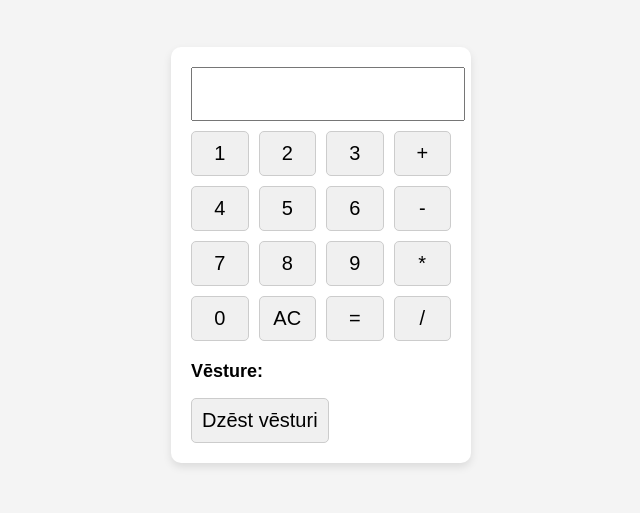
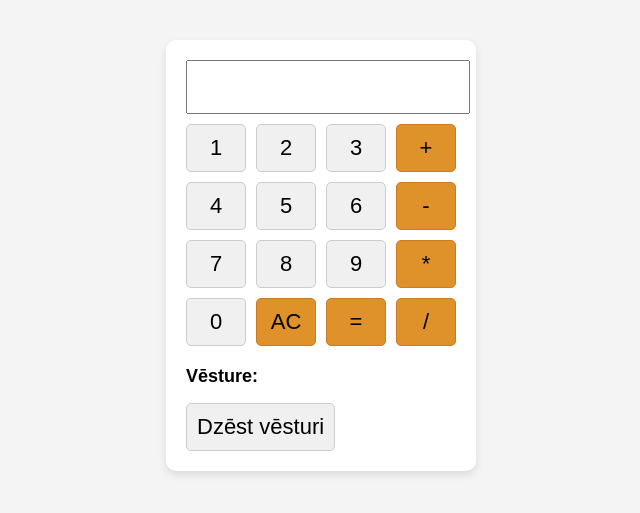
Before and after one commit to 22DP1AToca/kalkulatorsAA, a plain HTML site: page index.html in a window 1280 px wide. Shown: the part 145-658 px from the top of the page, without its empty margins (319-959 px from the left). Drawn offline with Linux system fonts and the light colour scheme.

Commit message:
added small css

```diff
--- a/index.html
+++ b/index.html
@@ -13,22 +13,22 @@
             <button class="button" onclick="appendToDisplay('1')">1</button>
             <button class="button" onclick="appendToDisplay('2')">2</button>
             <button class="button" onclick="appendToDisplay('3')">3</button>
-            <button class="button" onclick="appendToDisplay('+')">+</button>
+            <button class="button" id = 'action-button' onclick="appendToDisplay('+')">+</button>
 
             <button class="button" onclick="appendToDisplay('4')">4</button>
             <button class="button" onclick="appendToDisplay('5')">5</button>
             <button class="button" onclick="appendToDisplay('6')">6</button>
-            <button class="button" onclick="appendToDisplay('-')">-</button>
+            <button class="button" id = 'action-button' onclick="appendToDisplay('-')">-</button>
 
             <button class="button" onclick="appendToDisplay('7')">7</button>
             <button class="button" onclick="appendToDisplay('8')">8</button>
             <button class="button" onclick="appendToDisplay('9')">9</button>
-            <button class="button" onclick="appendToDisplay('*')">*</button>
+            <button class="button" id = 'action-button' onclick="appendToDisplay('*')">*</button>
 
             <button class="button" onclick="appendToDisplay('0')">0</button>
-            <button class="button" onclick="clearDisplay()">AC</button>
-            <button class="button" onclick="calculate()">=</button>
-            <button class="button" onclick="appendToDisplay('/')">/</button>
+            <button class="button" id = 'action-button' onclick="clearDisplay()">AC</button>
+            <button class="button" id = 'action-button' onclick="calculate()">=</button>
+            <button class="button" id = 'action-button' onclick="appendToDisplay('/')">/</button>
         </div>
 
         <div class="history">
--- a/style.css
+++ b/style.css
@@ -14,17 +14,24 @@ body {
     border-radius: 10px;
     box-shadow: 0 4px 8px rgba(0, 0, 0, 0.1);
     text-align: center;
-    width: 260px;
+    width: 270px;
 }
 
 input[type="text"] {
+    user-select: none;
     width: 100%;
     height: 40px;
     font-size: 18px;
     margin-bottom: 10px;
     text-align: right;
     padding: 5px;
+    outline: none;
 }
+
+input:focus {
+    background-color: white; /* Prevent background color change */
+    border: 1px solid #000000;  /* Keep the border color the same */
+  }
 
 .buttons {
     display: grid;
@@ -34,13 +41,22 @@ input[type="text"] {
 }
 
 .button {
-    font-size: 20px;
+    font-size: 22px;
     padding: 10px;
     cursor: pointer;
     background-color: #f0f0f0;
     border: 1px solid #ccc;
     border-radius: 5px;
     transition: background-color 0.3s;
+}
+
+#action-button{
+    background-color: #e0922a;
+    border: 1px solid #c97c24;
+}
+
+#action-button:hover{
+    background-color: #c97c24;
 }
 
 .button:hover {
```
